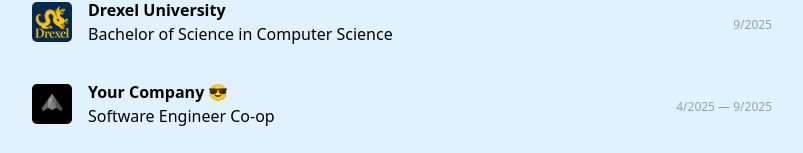
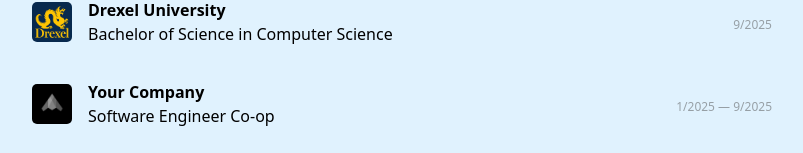
Before and after one commit to BinhL3/binhl3.github.io, a React (Vite) app: page / in a window 1280 px wide. Shown: the part 466-619 px from the top of the page, without its empty margins (238-1041 px from the left). Built offline with nearby package versions, Linux system fonts and the light colour scheme.

Commit message:
- changed date

```diff
--- a/src/App.jsx
+++ b/src/App.jsx
@@ -33,9 +33,9 @@ function App() {
               target="_blank"
               rel="noopener noreferrer"
             >
-              Your Company 😎
+              Your Company
             </a>
-            <span className="time"> 4/2025 — 9/2025</span>{" "}
+            <span className="time"> 1/2025 — 9/2025</span>{" "}
           </h2>
           <p>Software Engineer Co-op</p>
         </div>
```
